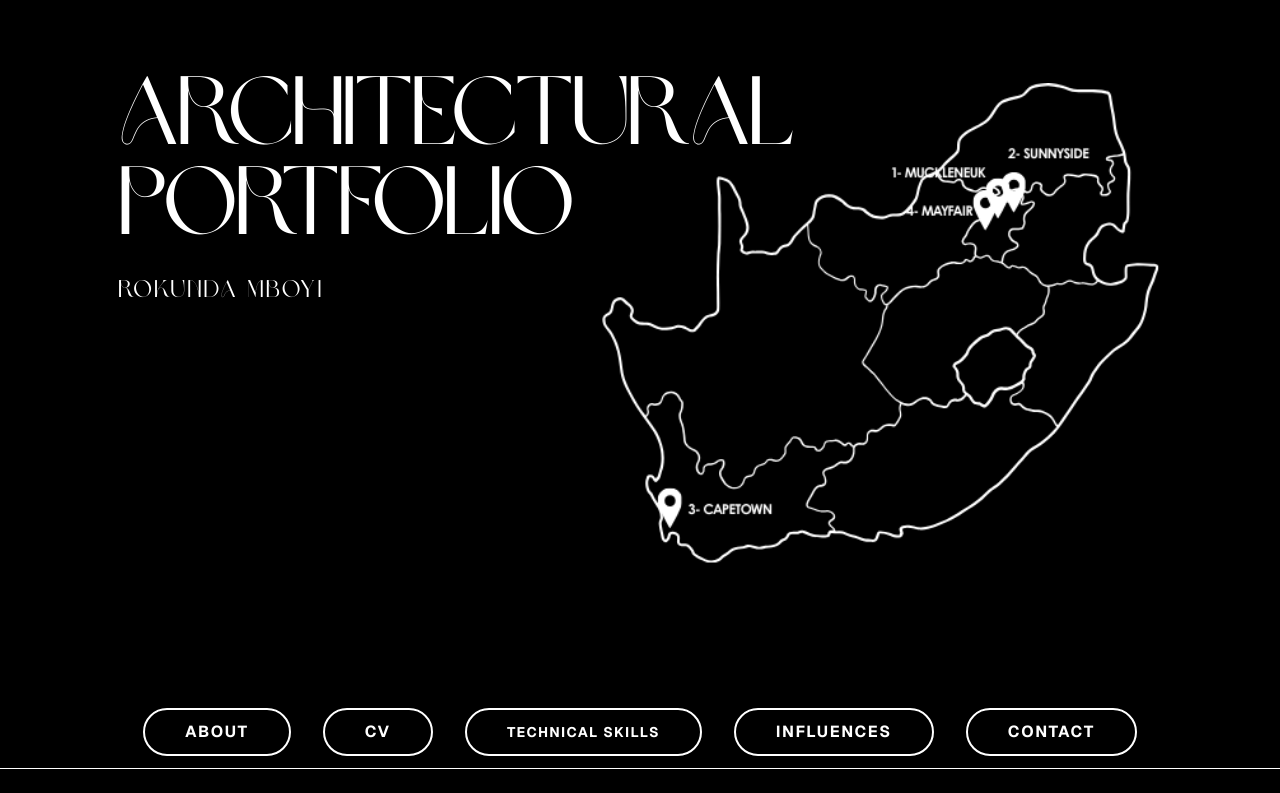
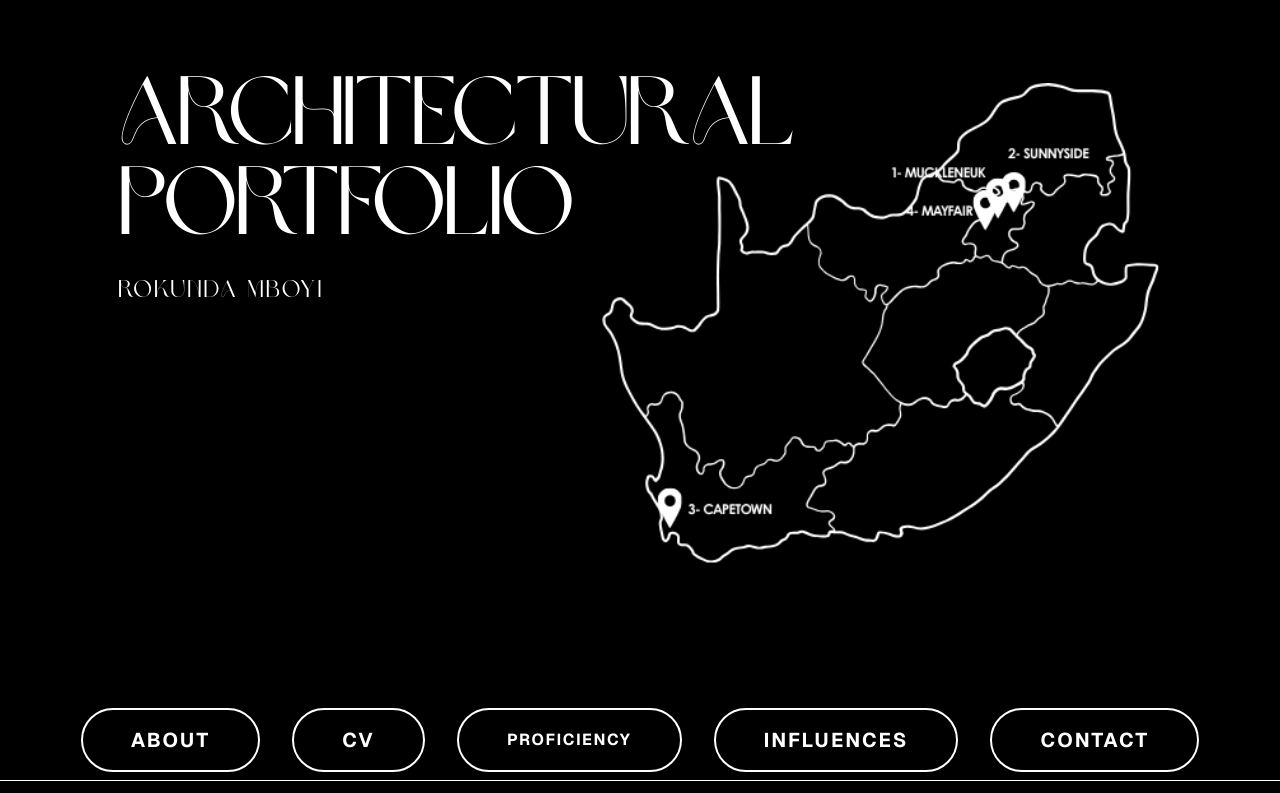
Before and after one commit to LupryM/RokundaPortfolio, a Next.js app: page / in a window 1280 px wide. Shown: the top 793 px of the page. Built offline with nearby package versions, Linux system fonts and the light colour scheme.

Commit message:
nav fixed

```diff
--- a/app/page.tsx
+++ b/app/page.tsx
@@ -85,7 +85,7 @@ function HomeContent() {
       {viewMode === "list" && <Header />}
       {/* NAVIGATION - Only show in List View */}
       {viewMode === "list" && (
-        <div className="pb-3 sticky top-0 z-40 bg-black pt-0 -mt-10 md:mt-0 md:pt-4">
+        <div className="pb-2 sticky top-0 z-40 bg-black pt-2 -mt-10 md:mt-0 md:pt-4">
           <Navigation />
         </div>
       )}
--- a/components/navigation.tsx
+++ b/components/navigation.tsx
@@ -7,7 +7,7 @@ import { usePathname } from "next/navigation";
 const NAV_ITEMS = [
   { label: "ABOUT", id: "about", href: "/about" },
   { label: "CV", id: "cv", href: "/cv" },
-  { label: "TECHNICAL SKILLS", id: "skills", href: "/technical-skills" },
+  { label: "PROFICIENCY", id: "skills", href: "/technical-skills" },
   { label: "INFLUENCES", id: "influences", href: "/influences" },
   { label: "CONTACT", id: "contact", href: "/#contact-section" },
 ] as const;
@@ -45,9 +45,9 @@ export const Navigation: React.FC = () => {
               rounded-full
               border-[2px] border-white
 
-              /* SIZING: Fixed height ensures alignment, px defines width */
-              h-7 md:h-12
-              px-2 md:px-10
+              /* SIZING: INCREASED HEIGHT AND PADDING HERE */
+              h-9 md:h-16
+              px-3 md:px-12
 
               /* FONT */
               font-sans font-bold
@@ -55,8 +55,8 @@ export const Navigation: React.FC = () => {
               whitespace-nowrap
               text-center
 
-              /* CONDITIONAL FONT SIZE: Smaller for Skills, normal for others */
-              ${isSkills ? "text-[8px] md:text-sm" : "text-[10px] md:text-base"}
+              /* CONDITIONAL FONT SIZE: INCREASED TEXT SIZES */
+              ${isSkills ? "text-[10px] md:text-base" : "text-xs md:text-xl"}
 
               /* ANIMATION */
               transition-all duration-200 ease-in-out
```
